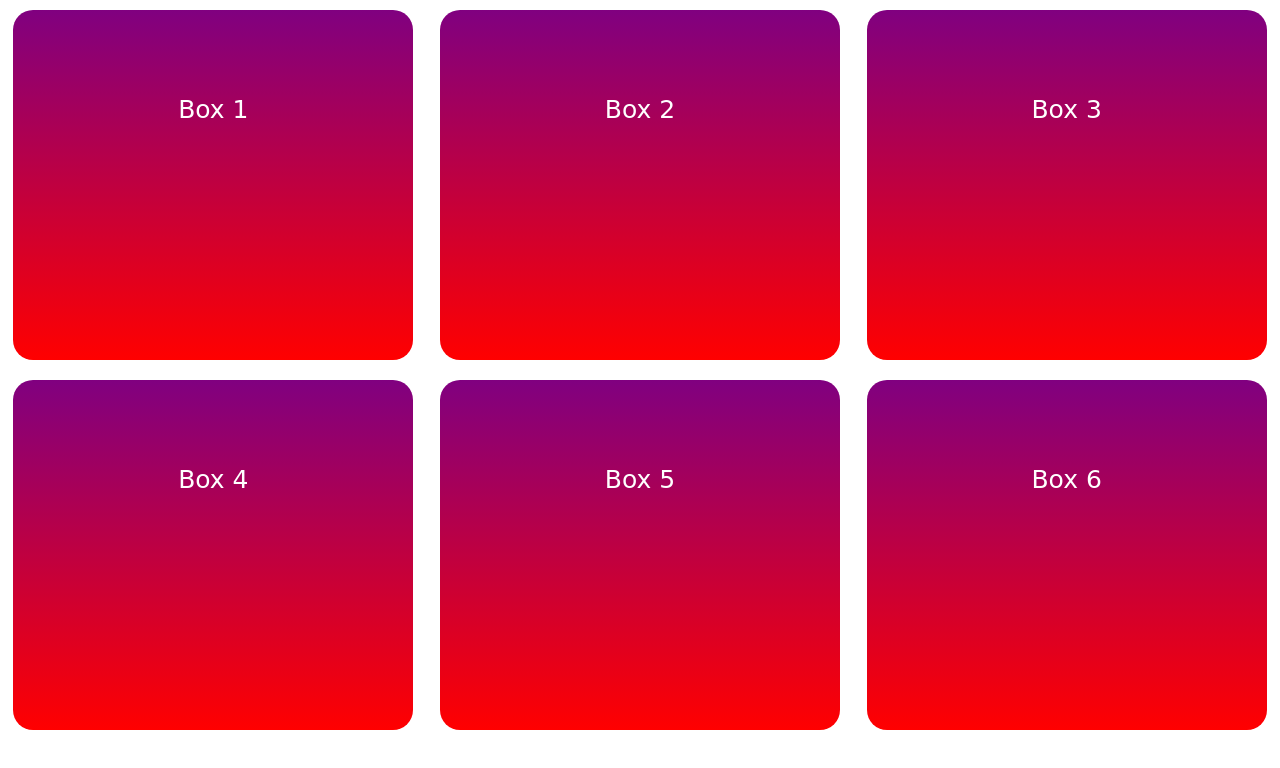
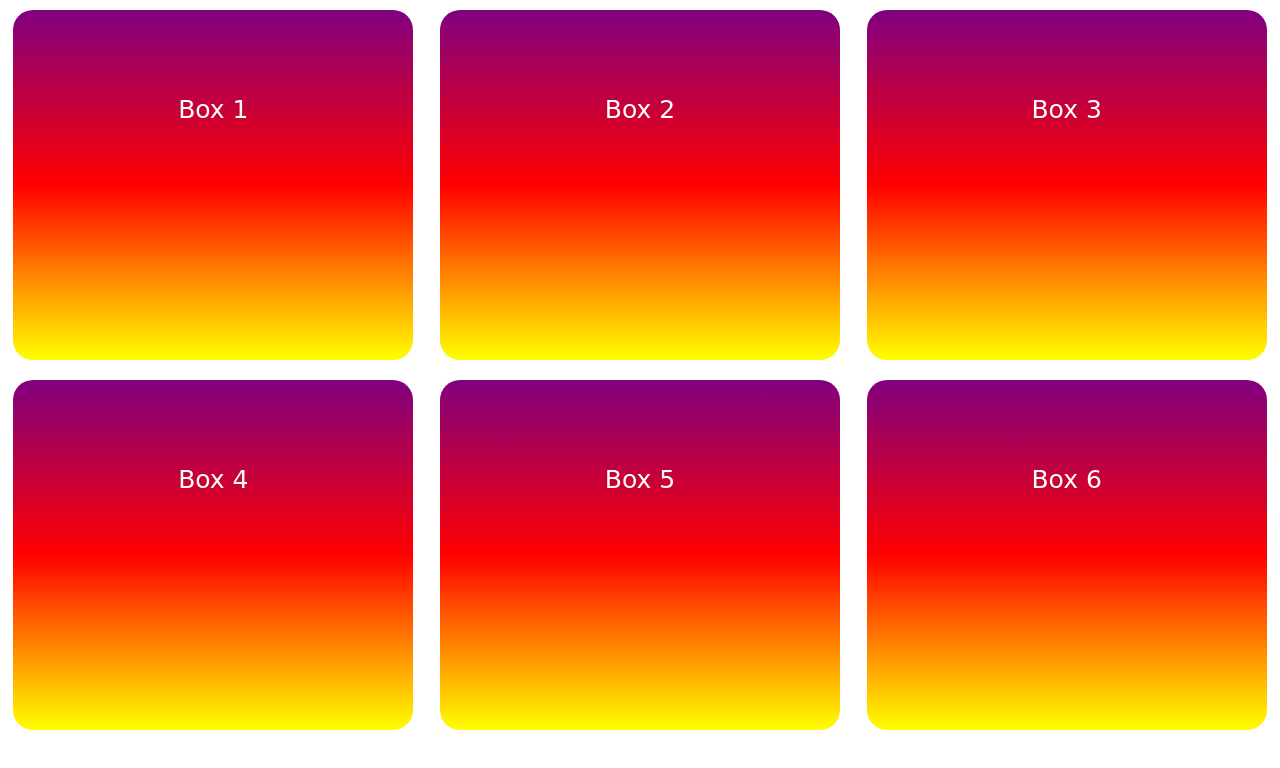
Before and after one commit to mukhriddin-m/flexboxInCss, a plain HTML site: page index.html in a window 1280 px wide. Drawn offline with Linux system fonts and the light colour scheme.

Commit message:
changing color

```diff
--- a/style.css
+++ b/style.css
@@ -17,7 +17,7 @@ body {
 .flex-box {
     width: 400px;
     height: 350px;
-    background: linear-gradient(purple, red);
+    background: linear-gradient(purple, red,yellow);
     color: white;
     font-size: 25px;
     text-align: center;
```
